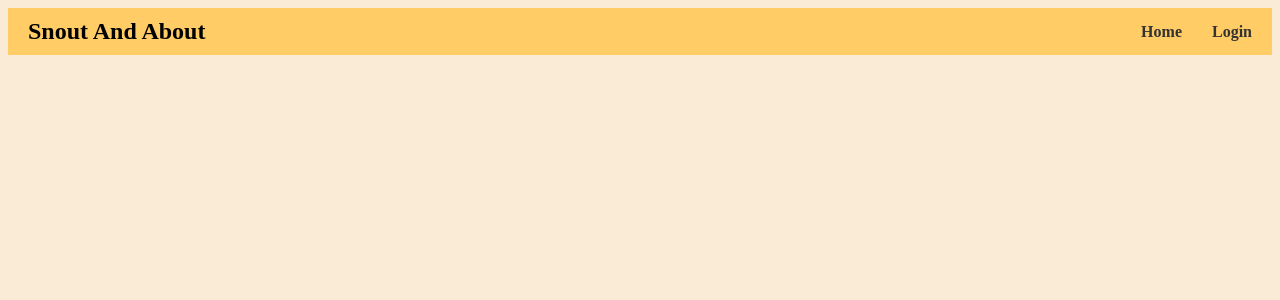
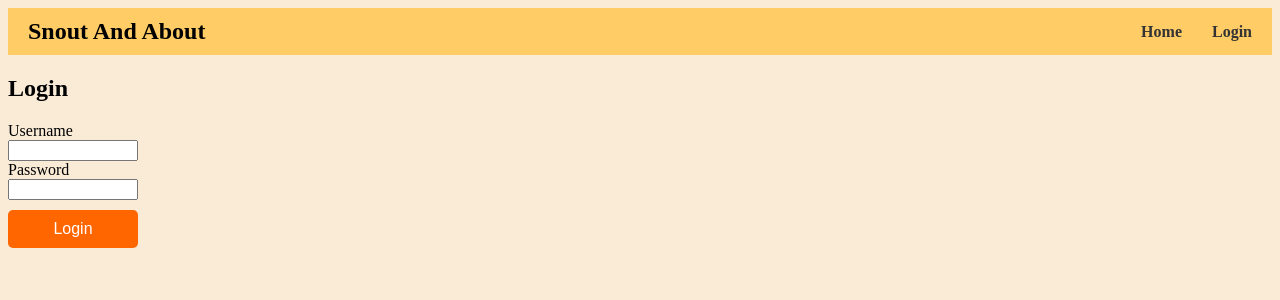
Before and after one commit to SnoutAndAbout/snout-and-about, a React (Vite) app: page /#/Login in a window 1280 px wide. Shown: the top 300 px of the page. Built offline with nearby package versions, Linux system fonts and the light colour scheme.

Commit message:
creating log in

```diff
--- a/src/App.jsx
+++ b/src/App.jsx
@@ -5,6 +5,7 @@ import Navbar from "./components/Navbar";
 import City from "./components/City";
 import Registration from "./components/Registration";
 import Account from "./components/Account";
+import Login from "./components/Login"
 
 function App() {
   return (
@@ -14,6 +15,7 @@ function App() {
         <Route path="/" element={<Home />} />
         <Route path="/city/:cityId" element={<City/>}/>
         <Route path="/registration" element={<Registration/>}/>
+        <Route path="/Login" element={<Login/>}/>
         <Route path="/account" element={<Account/>}/>
       </Routes>
     </div>
--- a/src/components/Login.jsx
+++ b/src/components/Login.jsx
@@ -0,0 +1,78 @@
+import React, { useState } from "react";
+
+const Login = () => {
+  const [credentials, setCredentials] = useState({
+    username: "",
+    password: "",
+  });
+
+  const [error, setError] = useState("");
+  const [message, setMessage] = useState("");
+
+  const handleChange = (e) => {
+    const { name, value } = e.target;
+    setCredentials({
+      ...credentials,
+      [name]: value,
+    });
+  };
+
+  const handleSubmit = async (e) => {
+    e.preventDefault();
+    setError("");
+    setMessage("");
+
+    try {
+      const response = await fetch("https://snout-and-about.onrender.com/api/auth/login", {
+        method: "POST",
+        headers: { "Content-Type": "application/json" },
+        body: JSON.stringify(credentials),
+      });
+
+      if (!response.ok) {
+        throw new Error("Invalid username or password");
+      }
+
+      const data = await response.json();
+      console.log("User Logged In:", data);
+
+      localStorage.setItem("token", data.token);
+
+      setMessage("Login successful!");
+      setCredentials({ username: "", password: "" });
+      window.location.href = "/dashboard";
+
+    } catch (err) {
+      setError(err.message || "An error occurred, please try again.");
+    }
+  };
+
+  return (
+    <div>
+      <h2>Login</h2>
+      {error && <p style={{ color: "red" }}>{error}</p>}
+      {message && <p style={{ color: "green" }}>{message}</p>}
+      <form onSubmit={handleSubmit}>
+        <label>Username</label>
+        <input
+          type="text"
+          name="username"
+          value={credentials.username}
+          onChange={handleChange}
+          required
+        />
+        <label>Password</label>
+        <input
+          type="password"
+          name="password"
+          value={credentials.password}
+          onChange={handleChange}
+          required
+        />
+        <button type="submit">Login</button>
+      </form>
+    </div>
+  );
+};
+
+export default Login;
```
